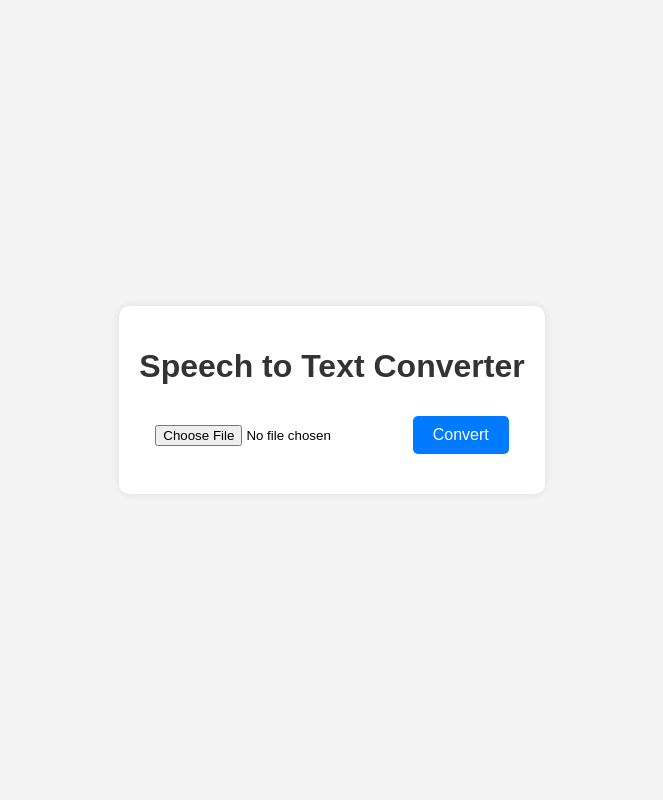
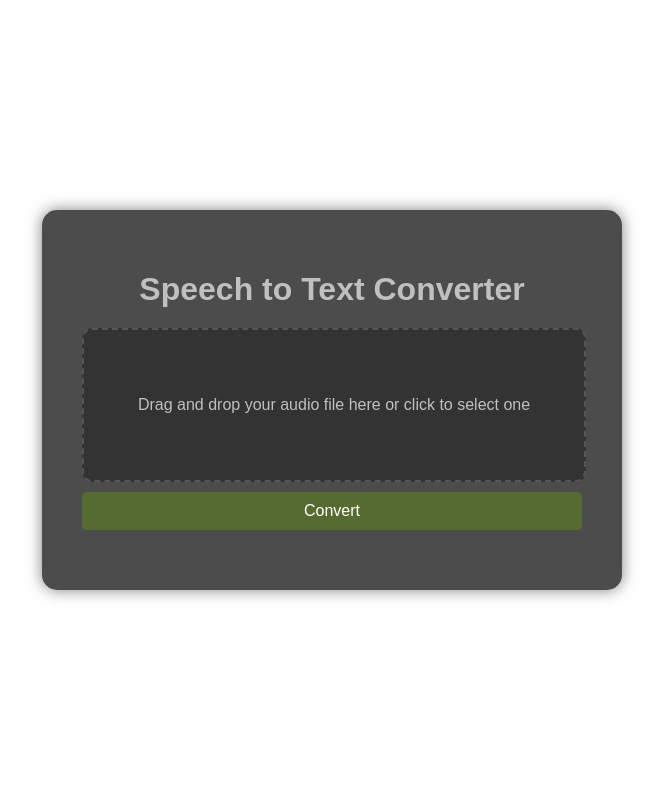
Before and after one commit to Arhaan-Siddiquee/SpeakToScript.io, a Flask app: page / in a window 1280 px wide. Shown: the whole page, without its empty margins (308-971 px from the left). Run offline with Flask 3, Linux system fonts and the light colour scheme.

Commit message:
ui updated

```diff
--- /dev/null
+++ b/static/styles.css
@@ -0,0 +1,72 @@
+body {
+    font-family: 'Arial', sans-serif;
+    display: flex;
+    justify-content: center;
+    align-items: center;
+    height: 100vh;
+    margin: 0;
+    background: linear-gradient(135deg, black, olivegreen);
+    color: #fff;
+}
+
+.container {
+    text-align: center;
+    background-color: rgba(0, 0, 0, 0.7);
+    padding: 40px;
+    border-radius: 15px;
+    box-shadow: 0px 0px 15px rgba(0, 0, 0, 0.5);
+    width: 80%;
+    max-width: 500px;
+}
+
+h1 {
+    font-size: 2em;
+    color: #c0c0c0;
+    margin-bottom: 20px;
+}
+
+.upload-area {
+    display: flex;
+    flex-direction: column;
+    align-items: center;
+    justify-content: center;
+    width: 100%;
+    height: 150px;
+    border: 2px dashed #555;
+    border-radius: 10px;
+    background-color: #333;
+    color: #c0c0c0;
+    cursor: pointer;
+    transition: background-color 0.3s ease;
+}
+
+.upload-area.drag-over {
+    background-color: #444;
+}
+
+.upload-area p {
+    margin: 0;
+    font-size: 16px;
+}
+
+button {
+    padding: 10px 20px;
+    font-size: 16px;
+    cursor: pointer;
+    border: none;
+    background-color: #556b2f;
+    color: white;
+    border-radius: 5px;
+    margin-top: 10px;
+    width: 100%;
+}
+
+button:hover {
+    background-color: #6b8e23;
+}
+
+#result {
+    margin-top: 20px;
+    font-size: 18px;
+    color: #c0c0c0;
+}
--- a/styles.css
+++ /dev/null
@@ -1,42 +0,0 @@
-body {
-    font-family: Arial, sans-serif;
-    display: flex;
-    justify-content: center;
-    align-items: center;
-    height: 100vh;
-    margin: 0;
-    background-color: #f4f4f4;
-}
-
-.container {
-    text-align: center;
-    background-color: #fff;
-    padding: 20px;
-    border-radius: 10px;
-    box-shadow: 0px 0px 10px rgba(0, 0, 0, 0.1);
-}
-
-h1 {
-    color: #333;
-}
-
-button {
-    padding: 10px 20px;
-    font-size: 16px;
-    margin-top: 10px;
-    cursor: pointer;
-    border: none;
-    background-color: #007BFF;
-    color: white;
-    border-radius: 5px;
-}
-
-button:hover {
-    background-color: #0056b3;
-}
-
-#result {
-    margin-top: 20px;
-    font-size: 18px;
-    color: #555;
-}
--- a/templates/index.html
+++ b/templates/index.html
@@ -4,20 +4,53 @@
     <meta charset="UTF-8">
     <meta name="viewport" content="width=device-width, initial-scale=1.0">
     <title>Speech to Text Converter</title>
-    <link rel="stylesheet" href="styles.css">
+    <link rel="stylesheet" href="{{ url_for('static', filename='styles.css') }}">
 </head>
 <body>
     <div class="container">
         <h1>Speech to Text Converter</h1>
-        <input type="file" id="audio-upload" accept="audio/*">
+        <div class="upload-area" id="upload-area">
+            <p>Drag and drop your audio file here or click to select one</p>
+            <input type="file" id="audio-upload" accept="audio/*" hidden>
+        </div>
         <button onclick="convertSpeech()">Convert</button>
         <p id="result"></p>
     </div>
 
     <script>
-        function convertSpeech() {
-            const fileInput = document.getElementById('audio-upload');
-            const file = fileInput.files[0];
+        const uploadArea = document.getElementById('upload-area');
+        const fileInput = document.getElementById('audio-upload');
+
+        uploadArea.addEventListener('click', () => fileInput.click());
+
+        uploadArea.addEventListener('dragover', (event) => {
+            event.preventDefault();
+            uploadArea.classList.add('drag-over');
+        });
+
+        uploadArea.addEventListener('dragleave', () => {
+            uploadArea.classList.remove('drag-over');
+        });
+
+        uploadArea.addEventListener('drop', (event) => {
+            event.preventDefault();
+            uploadArea.classList.remove('drag-over');
+            const files = event.dataTransfer.files;
+            handleFiles(files);
+        });
+
+        fileInput.addEventListener('change', () => {
+            const files = fileInput.files;
+            handleFiles(files);
+        });
+
+        function handleFiles(files) {
+            if (files.length > 0) {
+                convertSpeech(files[0]);
+            }
+        }
+
+        function convertSpeech(file) {
             const formData = new FormData();
             formData.append('audio', file);
 
```
